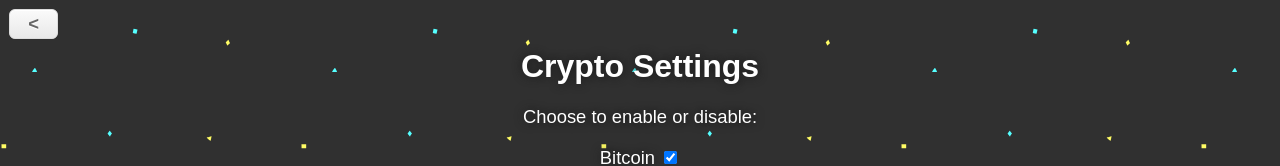
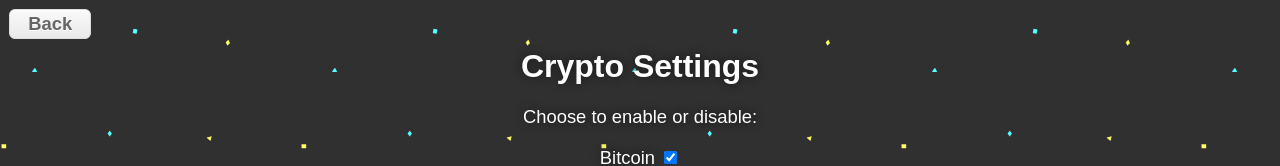
Before and after one commit to dpass47/celestial-dashboard, a browser extension: page settings.html in a window 1280 px wide. Both pictures are taken after a click on the button "Crypto Options". Shown: the top 166 px of the page. Drawn offline with Linux system fonts and the light colour scheme.

Commit message:
minor fix

```diff
--- a/settings.html
+++ b/settings.html
@@ -61,7 +61,7 @@
 		</div>
 
 		<div class="weather-settings">
-			<a class="return-btn"><</a>
+			<a class="return-btn">Back</a>
 			<h1>Weather Settings</h1>
 			<p class="settings-prompt-weather">Choose to enable or disable:</p>
 			<p>
@@ -87,7 +87,7 @@
 		</div>
 
 		<div class="crypto-settings">
-			<a class="return-btn"><</a>
+			<a class="return-btn">Back</a>
 			<h1>Crypto Settings</h1>
 			<p class="settings-prompt-crypto">Choose to enable or disable:</p>
 
```
